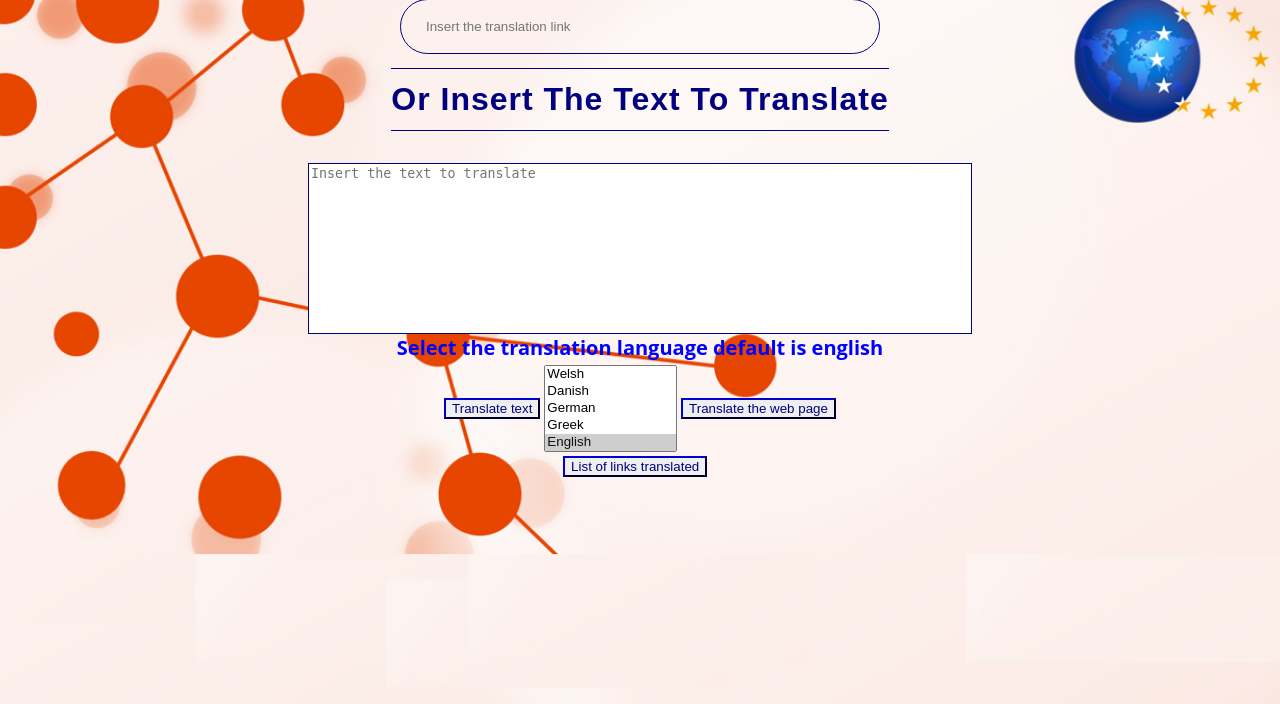
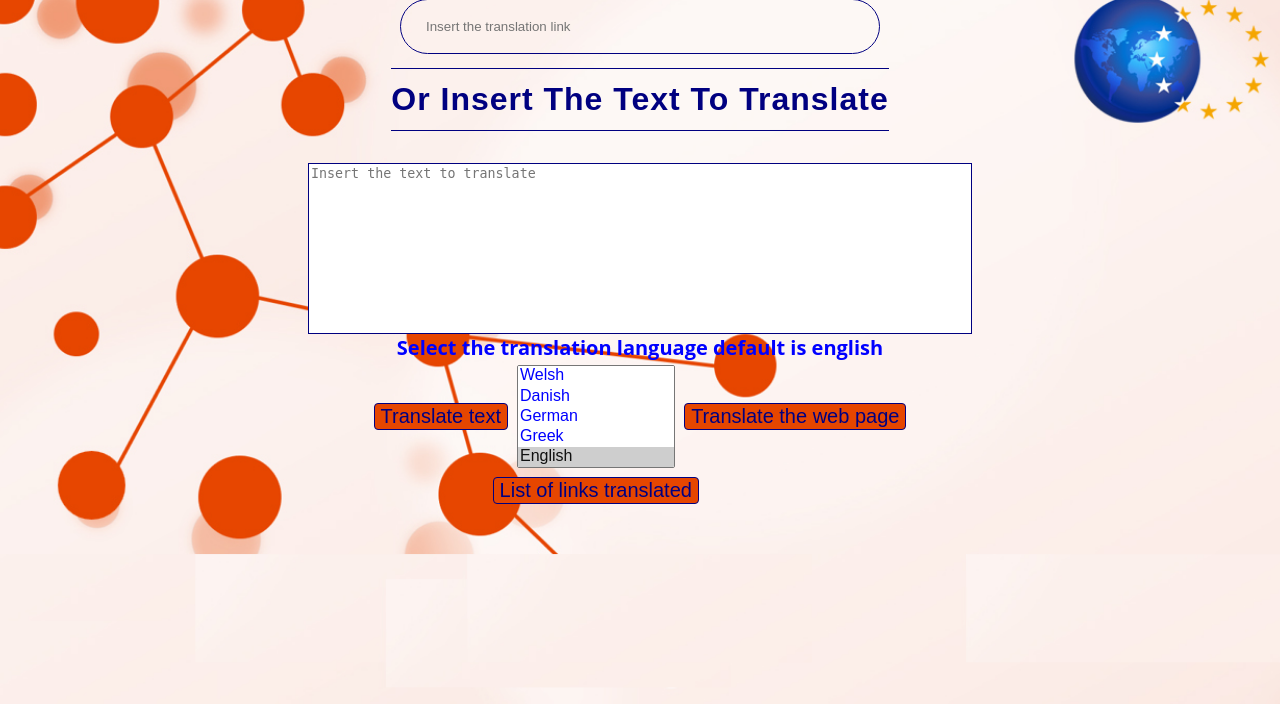
Before and after one commit to ZakZidane/wizataeeastranslator, a PHP site: page /index.php in a window 1280 px wide. Shown: the part 96-800 px from the top of the page. Run offline with PHP 8.4, Linux system fonts and the light colour scheme; data comes from the database, SQL or seed files in the repository.

Commit message:
Update style.css

```diff
--- a/css/style.css
+++ b/css/style.css
@@ -53,7 +53,7 @@
     line-height: 30px;
 }
 
-h5 {
+h5 {color:blue;
     font-size: 18px;
 	line-height: 25px;
 }
@@ -1061,3 +1061,17 @@
 	color: blue;
 	font-weight:bold
 }
+.carac{
+	font-size: 16px;
+	color: blue;
+}
+.button-sub {
+	font-size: 20px;
+	background: #e64600;
+	display: inline-block;
+	font-weight: 400;
+	border-radius: 4px;
+	border: 1px solid;
+	margin: 5px;
+	overflow: visible;
+	}
```
